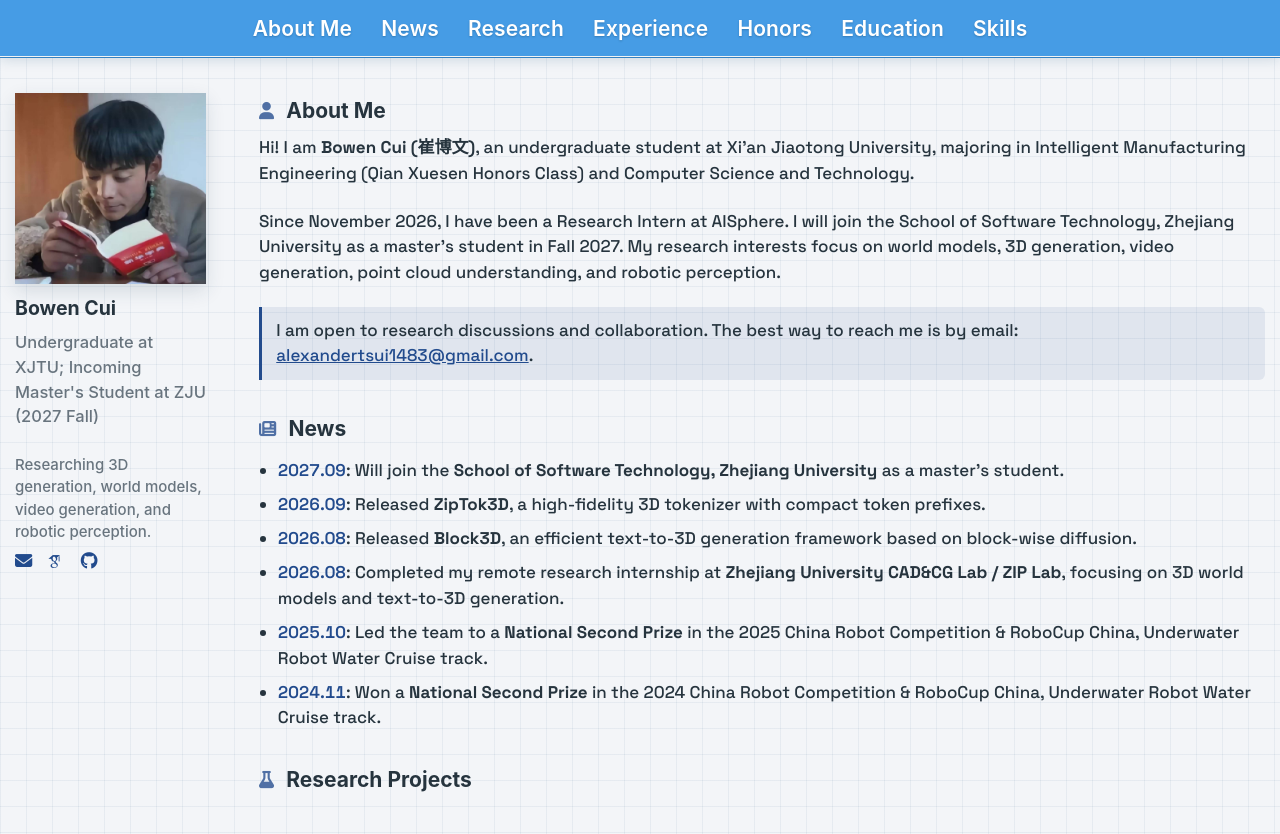
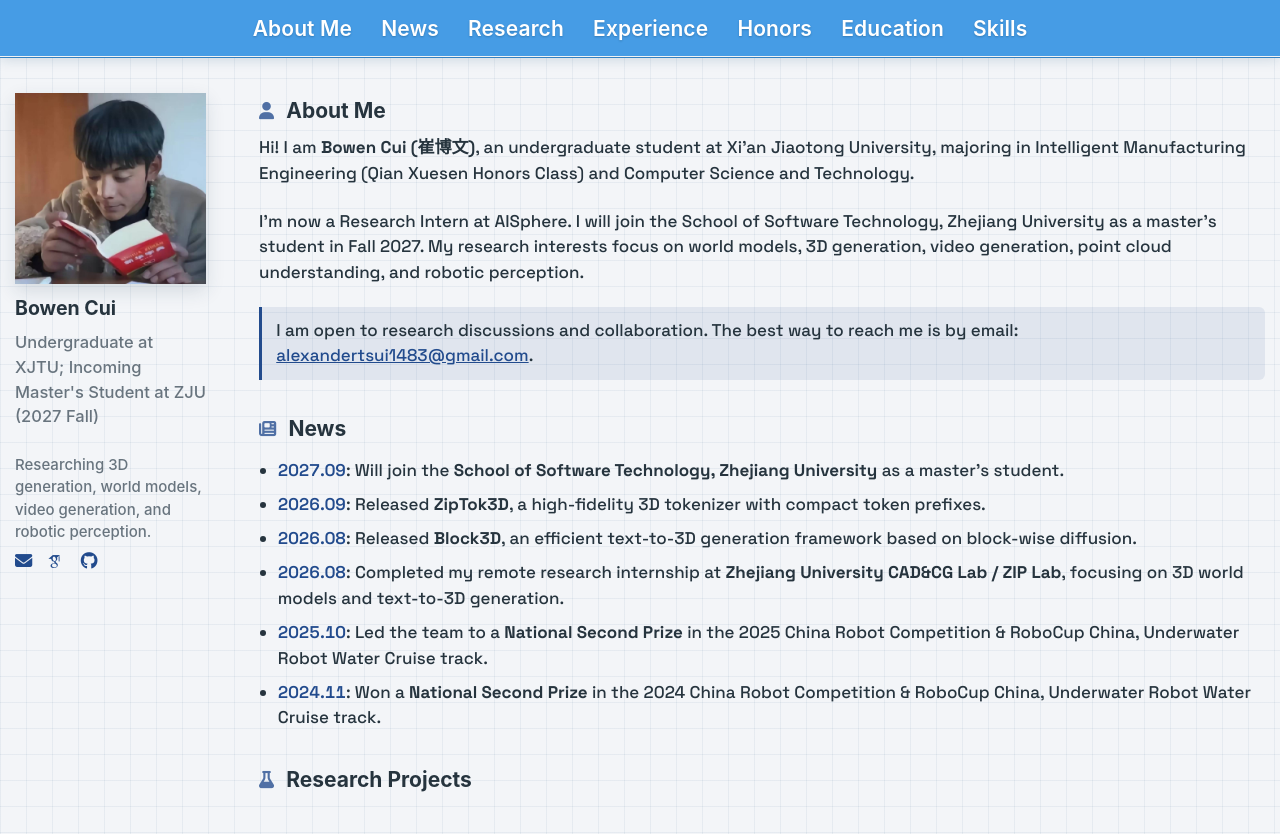
Before and after one commit to AlexanderTsui/AlexanderTsui.github.io, a Jekyll site: the page built from _pages/about.md, in a window 1280 px wide and 900 px high, cut to the strip 0-834 px from the top of the window. Built offline with Jekyll 4.4.1, drawn with Linux system fonts in a browser that asks for light colours; some web fonts are replaced; a script bundle is joined from its source files by our own code; library files that are not in the unit come from our copies.

Commit message:
Revise About Me internship wording

```diff
--- a/_pages/about.md
+++ b/_pages/about.md
@@ -14,7 +14,7 @@
 
 Hi! I am **Bowen Cui (崔博文)**, an undergraduate student at Xi'an Jiaotong University, majoring in Intelligent Manufacturing Engineering (Qian Xuesen Honors Class) and Computer Science and Technology.
 
-Since November 2026, I have been a Research Intern at AISphere. I will join the School of Software Technology, Zhejiang University as a master's student in Fall 2027. My research interests focus on world models, 3D generation, video generation, point cloud understanding, and robotic perception.
+I'm now a Research Intern at AISphere. I will join the School of Software Technology, Zhejiang University as a master's student in Fall 2027. My research interests focus on world models, 3D generation, video generation, point cloud understanding, and robotic perception.
 
 <p class="home-callout">I am open to research discussions and collaboration. The best way to reach me is by email: <a href="mailto:alexandertsui1483@gmail.com">alexandertsui1483@gmail.com</a>.</p>
 
```
